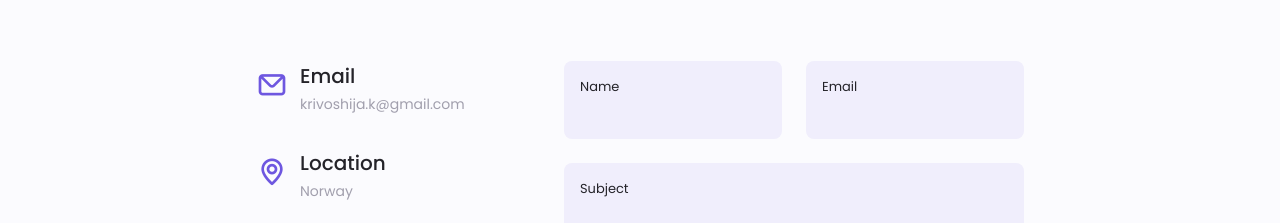
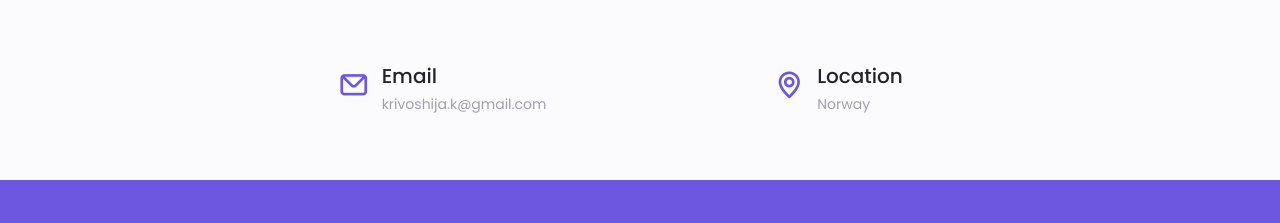
Before and after one commit to kkristin/kkristin.github.io, a plain HTML site: page index.html in a window 1280 px wide. Shown: the part 2743-2966 px from the top of the page. Drawn offline with nearby package versions, Linux system fonts and the light colour scheme.

Commit message:
Remove contact form

```diff
--- a/assets/css/styles.css
+++ b/assets/css/styles.css
@@ -829,6 +829,7 @@ transform: translateX(0.25rem);
 .contact__information {
     display: flex;
     margin-bottom: var(--mb-2);
+    margin: inherit;
 }
 
 .contact__icon {
--- a/index.html
+++ b/index.html
@@ -880,7 +880,7 @@
                 <span class="section__subtitle">Get in touch</span>
 
                 <div class="contact__container container grid">
-                    <div>
+                    <!-- <div> -->
                         <!-- <div class="contact__information">
                             <i class="uil uil-phone contact__icon"></i>
                             <div>
@@ -902,8 +902,8 @@
                                 <span class="contact__subtitle">Norway</span>
                             </div>
                         </div>
-                    </div>
-                    <form action="contact.php" method="post" id="form" class="contact-form contact__form grid">
+                    <!-- </div> -->
+                    <!-- <form action="contact.php" method="post" id="form" class="contact-form contact__form grid">
                         <div class="contact__inputs grid">
                             <div class="contact__content">
                                 <label for="" class="contact__label">Name</label>
@@ -928,7 +928,7 @@
                                 <i class="uil uil-message button__icon"></i>
                             </a>
                         </div>
-                    </form>
+                    </form> -->
                 </div>
             </section>
 
```
